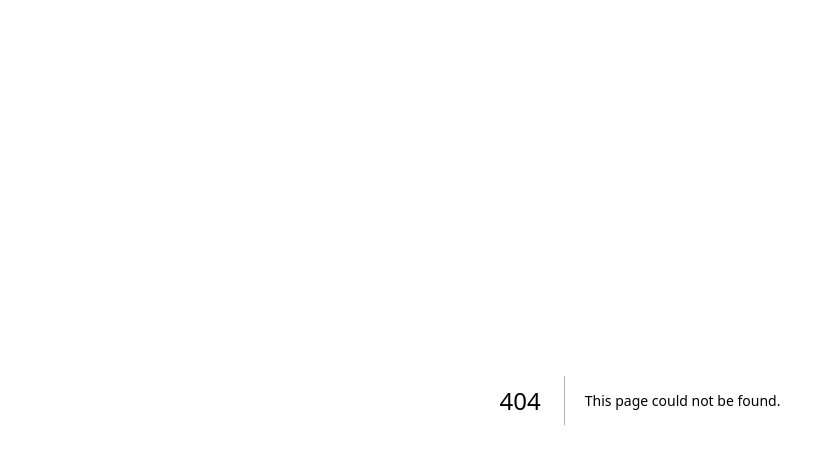
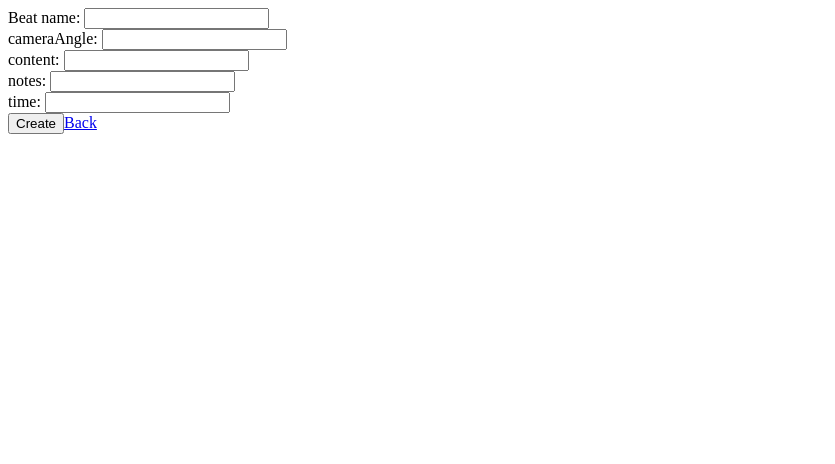
Before and after one commit to chanhman/beatsheet-fe, a Next.js app: page /create-beat/1 in a window 1280 px wide. Before the commit this address had no page. Shown: the top 464 px of the page, without its empty margins (0-835 px from the left). Built offline with nearby package versions, Linux system fonts and the light colour scheme.

Commit message:
Create a beat in an act

```diff
--- /dev/null
+++ b/app/create-beat/[id]/page.tsx
@@ -0,0 +1,69 @@
+'use client';
+
+import Link from 'next/link';
+import axios from 'axios';
+import { useMutation, useQueryClient } from '@tanstack/react-query';
+import { useForm } from 'react-hook-form';
+
+interface FormData {
+  id: number;
+  name: string;
+  time: string;
+  content: string;
+  cameraAngle: string;
+  notes: string;
+}
+
+export default function CreateBeat({ params }: { params: { id: string } }) {
+  const queryClient = useQueryClient();
+  const {
+    register,
+    setValue,
+    handleSubmit,
+    reset,
+    formState: { errors },
+  } = useForm<FormData>();
+  const createBeat = useMutation({
+    mutationFn: (beat: any) => {
+      return axios.post(`http://localhost:8080/acts/${params.id}/beats`, beat);
+    },
+    onSuccess: () =>
+      queryClient.invalidateQueries({ queryKey: ['beats', params.id] }),
+  });
+
+  return (
+    // @ts-ignore
+    // Ref: https://github.com/orgs/react-hook-form/discussions/8020
+    <form
+      onSubmit={handleSubmit((values) =>
+        // ✅ reset client state back to undefined
+        createBeat.mutate(values, { onSuccess: () => reset() })
+      )}
+    >
+      <div>
+        <label htmlFor="beatName">Beat name: </label>
+        <input type="text" {...register('name')} />
+      </div>
+      <div>
+        <label htmlFor="cameraAngle">cameraAngle: </label>
+        <input type="text" {...register('cameraAngle')} />
+      </div>
+      <div>
+        <label htmlFor="content">content: </label>
+        <input type="text" {...register('content')} />
+      </div>
+      <div>
+        <label htmlFor="notes">notes: </label>
+        <input type="text" {...register('notes')} />
+      </div>
+      <div>
+        <label htmlFor="time">time: </label>
+        <input type="text" {...register('time')} />
+      </div>
+      <button disabled={createBeat.isLoading}>
+        {createBeat.isLoading ? 'Creating' : 'Create'}
+      </button>
+      <Link href="/">Back</Link>
+    </form>
+  );
+}
```
Also changed, not shown: app/components/Act.tsx (+1 -20 lines).
